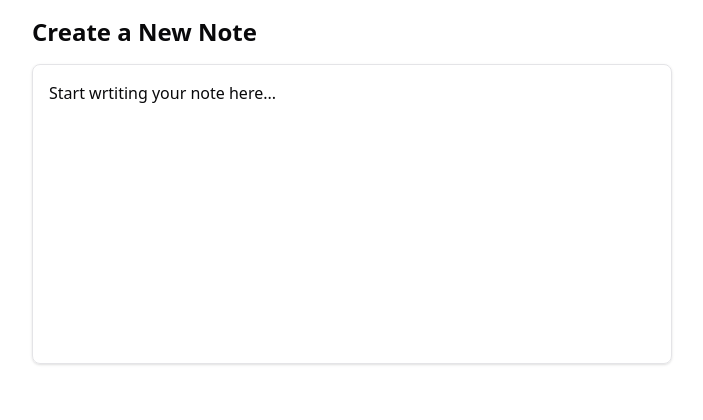
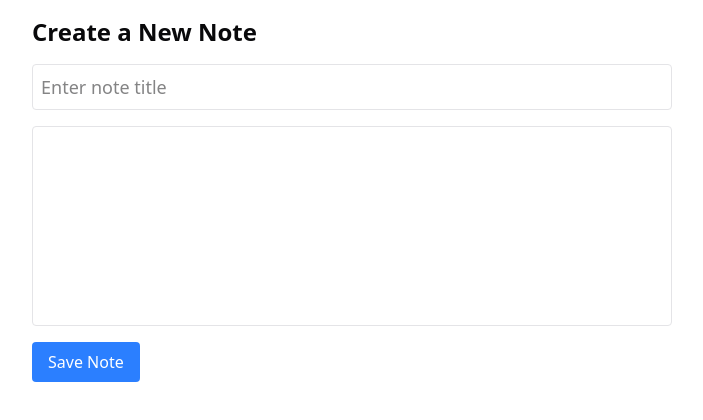
Before and after one commit to jiebinzhou98/notion-lite, a Next.js app: page /create in a window 1280 px wide. Shown: the top 420 px of the page, without its empty margins (288-991 px from the left). Built offline with nearby package versions, Linux system fonts and the light colour scheme; no server answers.

Commit message:
feat: :zap: implement more tiptap on create page

```diff
--- a/src/app/create/page.tsx
+++ b/src/app/create/page.tsx
@@ -1,14 +1,54 @@
 'use client'
 
-import Editor from "@/components/ui/Editor";
+import { useState } from "react";
 import { supabase } from "@/lib/supabase";
 import dynamic from "next/dynamic";
 
+//Editor 已经是csr了，为了不跟next.js自带的dynamic rendering冲突
+const Editor = dynamic (() => import ('@/components/ui/Editor'), {ssr: false})
+
 export default function CreatePage() {
+  const [title, setTitle] = useState("")
+  const [editorContent, setEditorContent] = useState<any>(null)
+  const [status, setStatus] = useState("")
+
+  const handleSave = async () =>{
+    setStatus("Saving...")
+
+    const {data, error} = await supabase.from("notes").insert({
+    title,
+    content: editorContent,
+    user_key: "local"
+  })
+
+  if(error){
+    setStatus("Failed to save: " +error.message)
+  }else{
+    setStatus("Note Saved")
+    setTitle("")
+    setEditorContent(null)
+  }
+}
+
   return (
-    <main className="p-4 max-w-2xl mx-auto">
-      <h1 className="text-2xl font-bold mb-4">Create a New Note</h1>
-      <Editor />
+    <main className="p-4 max-w-2xl mx-auto space-y-4">
+      <h1 className="text-2xl font-bold">Create a New Note</h1>
+      <input
+        type="text"
+        value={title}
+        onChange={(e) =>setTitle(e.target.value)}
+        placeholder="Enter note title"
+        className="w-full border rounded p-2 text-lg"
+      />
+      <Editor onChange={setEditorContent} />
+
+      <button
+        onClick={handleSave}
+        className="bg-blue-500 text-white px-4 py-2 rounded hover:bg-blue-600 transition"
+      >
+        Save Note
+      </button>
+      <p className="text-sm text-gray-500">{status}</p>
     </main>
   )
 }
--- a/src/components/ui/Editor.tsx
+++ b/src/components/ui/Editor.tsx
@@ -2,15 +2,26 @@
 
 import {useEditor, EditorContent} from "@tiptap/react"
 import StarterKit from "@tiptap/starter-kit"
+import { useEffect } from "react";
 
-export default function Editor() {
+export default function Editor({onChange}: {onChange?: (json:any) =>void}) {
     const editor = useEditor({
         extensions:[StarterKit],
-        content: "<p>Start wrtiting your note here...",
-    });
+        content: "",
+        onUpdate: ({editor}) => {
+            const json = editor.getJSON()
+            onChange?.(json)
+        },
+    })
+
+    useEffect(() => {
+        return () =>{
+            editor?.destroy()
+        }
+    },[editor])
 
     return(
-        <div className="border rounded-md shadow-sm p-4 min-h-[300px]">
+        <div className="border rounded p-3 min-h-[200px]">
             <EditorContent editor={editor}/>
         </div>
     )
```
